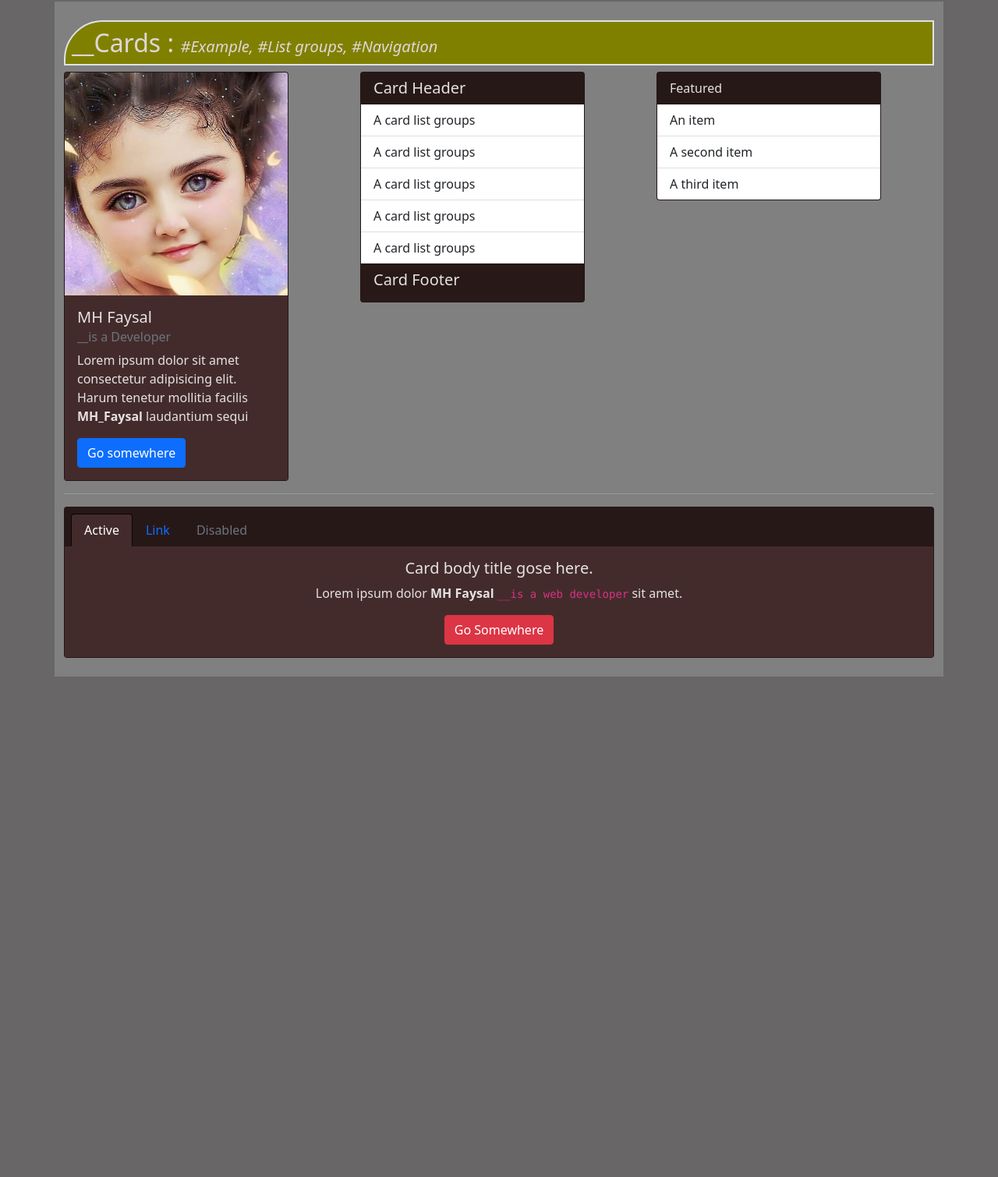
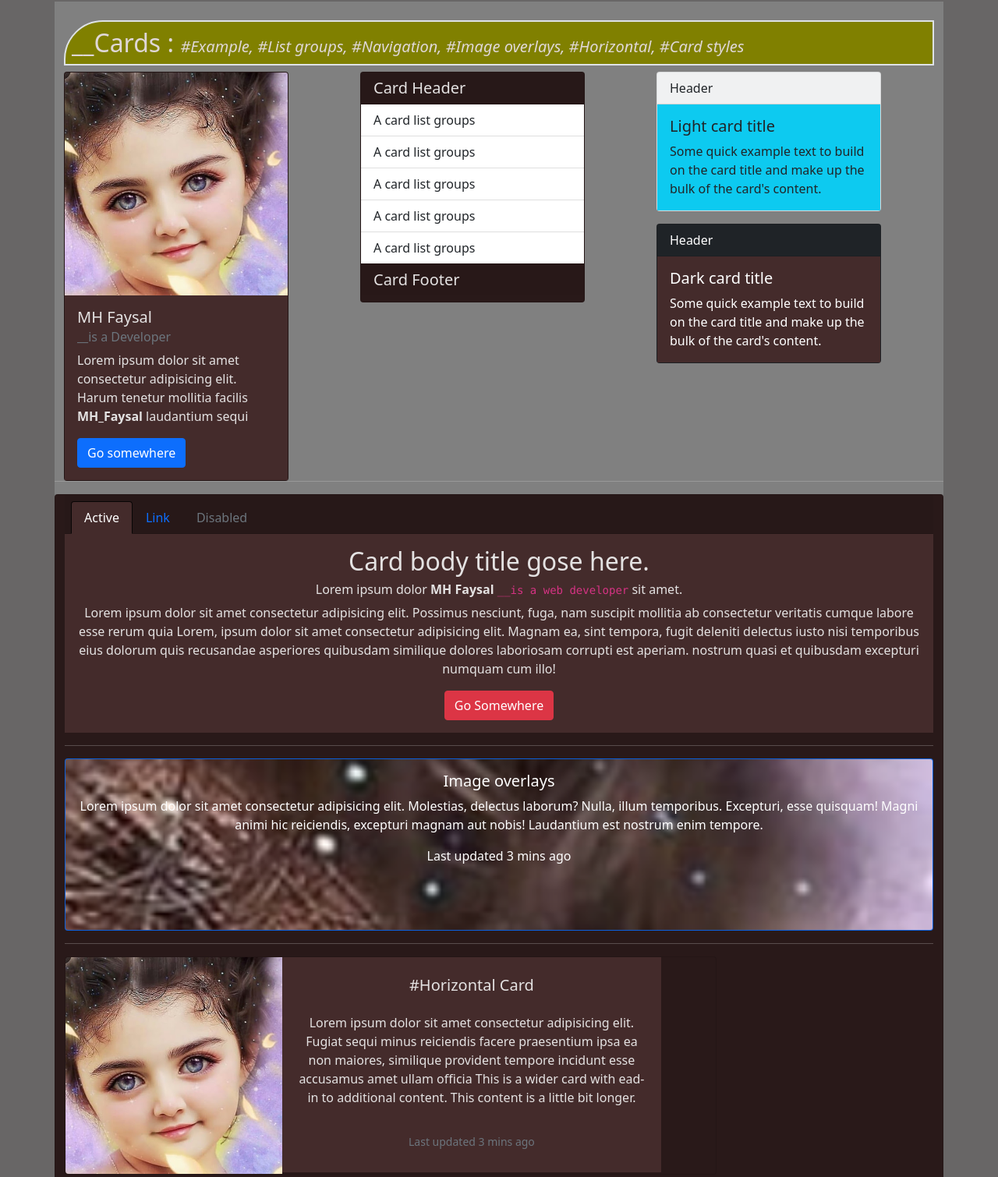
Before and after one commit to mhfaysal124/bts5_component, a plain HTML site: page index.html in a window 1280 px wide. Shown: the part 3240-4750 px from the top of the page at 78% size. Before the commit the page ends 4124 px from the top, so only its background shows below. Drawn offline with Linux system fonts and the light colour scheme; a script that the page names is missing.

Commit message:
Update index.html

```diff
--- a/index.html
+++ b/index.html
@@ -466,7 +466,7 @@
     <section class="Cards">
       <div class="container mb-3 py-4">
         <h2 class="header_2 border border-2 p-2">__Cards :
-          <i class="h5">#Example, #List groups, #Navigation</i>
+          <i class="h5">#Example, #List groups, #Navigation, #Image overlays, #Horizontal, #Card styles</i>
         </h2>
         <!--Row / col start-->
         <div class="row">
@@ -501,16 +501,19 @@
           </div>
 
           <div class="col-4">
-            <div class="card">
-              <div class="card-header">
-                Featured
+            <div class="card text-dark bg-light mb-3" style="max-width: 18rem;">
+              <div class="card-header">Header</div>
+              <div class="card-body bg-info">
+                <h5 class="card-title">Light card title</h5>
+                <p class="card-text">Some quick example text to build on the card title and make up the bulk of the card's content.</p>
               </div>
-              <ul class="list-group list-group-flush">
-                <li class="list-group-item">An item</li>
-                <li class="list-group-item">A second item</li>
-                <li class="list-group-item">A third item</li>
-              </ul>
             </div>
+            <div class="card text-white bg-dark mb-3" style="max-width: 18rem;">
+              <div class="card-header">Header</div>
+              <div class="card-body">
+                <h5 class="card-title">Dark card title</h5>
+                <p class="card-text">Some quick example text to build on the card title and make up the bulk of the card's content.</p>
+              </div>
           </div>
         </div><hr>
 
@@ -525,9 +528,35 @@
             </ul>
           </div>
           <div class="card-body">
-            <h5 class="card-title">Card body title gose here.</h5>
-            <p class="card-text">Lorem ipsum dolor <strong>MH Faysal</strong> <code>__is a web developer</code> sit amet.</p>
+            <h5 class="card-title h2">Card body title gose here.</h5>
+            <p class="card-text h6">Lorem ipsum dolor <strong>MH Faysal</strong> <code>__is a web developer</code> sit amet.</p>
+            <p>Lorem ipsum dolor sit amet consectetur adipisicing elit. Possimus nesciunt, fuga, nam suscipit mollitia ab consectetur veritatis cumque labore esse rerum quia Lorem, ipsum dolor sit amet consectetur adipisicing elit. Magnam ea, sint tempora, fugit deleniti delectus iusto nisi temporibus eius dolorum quis recusandae asperiores quibusdam similique dolores laboriosam corrupti est aperiam. nostrum quasi et quibusdam excepturi numquam cum illo!</p>
             <a href="#" class="btn btn-danger">Go Somewhere</a>
+          </div><hr>
+
+          <div class="card bg-primary text-white w-100">
+            <img src="img/black_img.png " class="card-img" alt="...">
+            <div class="card-img-overlay">
+              <h5 class="card-title">Image overlays</h5>
+              <p class="card-text">Lorem ipsum dolor sit amet consectetur adipisicing elit. Molestias, delectus laborum? Nulla, illum temporibus. Excepturi, esse quisquam! Magni animi hic reiciendis, excepturi magnam aut nobis! Laudantium est nostrum enim tempore.</p>
+              <p class="card-text">Last updated 3 mins ago</p>
+            </div>
+          </div>
+          <hr>
+
+          <div class="card mb-3 w-75">
+            <div class="row g-0">
+              <div class="col-4">
+                <img src="img/eee.jpg" class="img-fluid rounded-start" alt="...">
+              </div>
+              <div class="col-md-7">
+                <div class="card-body py-4">
+                  <h5 class="card-title">#Horizontal Card</h5>
+                  <p class="card-text py-3">Lorem ipsum dolor sit amet consectetur adipisicing elit. Fugiat sequi minus reiciendis facere praesentium ipsa ea non maiores, similique provident tempore incidunt esse accusamus amet ullam officia This is a wider card with ead-in to additional content. This content is a little bit longer.</p>
+                  <p class="card-text pb-1"><small class="text-muted">Last updated 3 mins ago</small></p>
+                </div>
+              </div>
+            </div>
           </div>
         </div>
         <!--Row / col End-->
```
